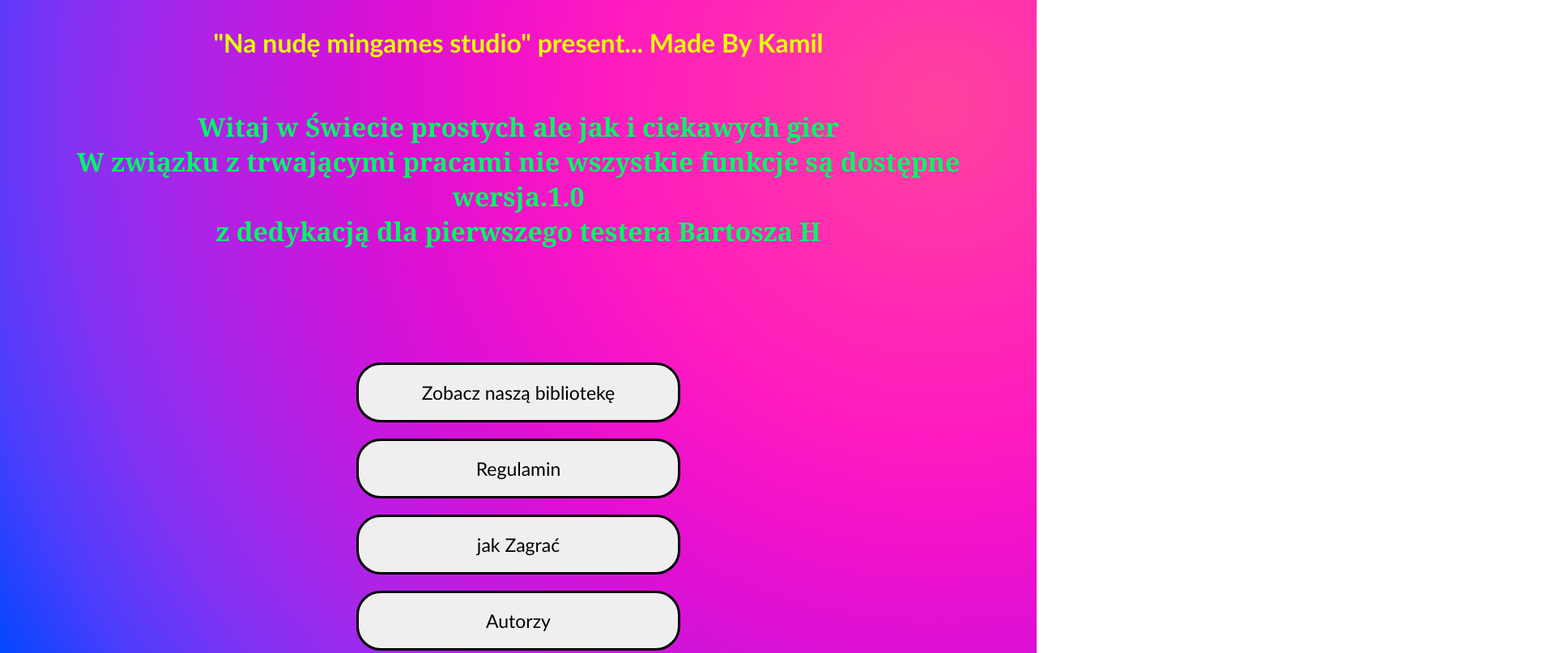
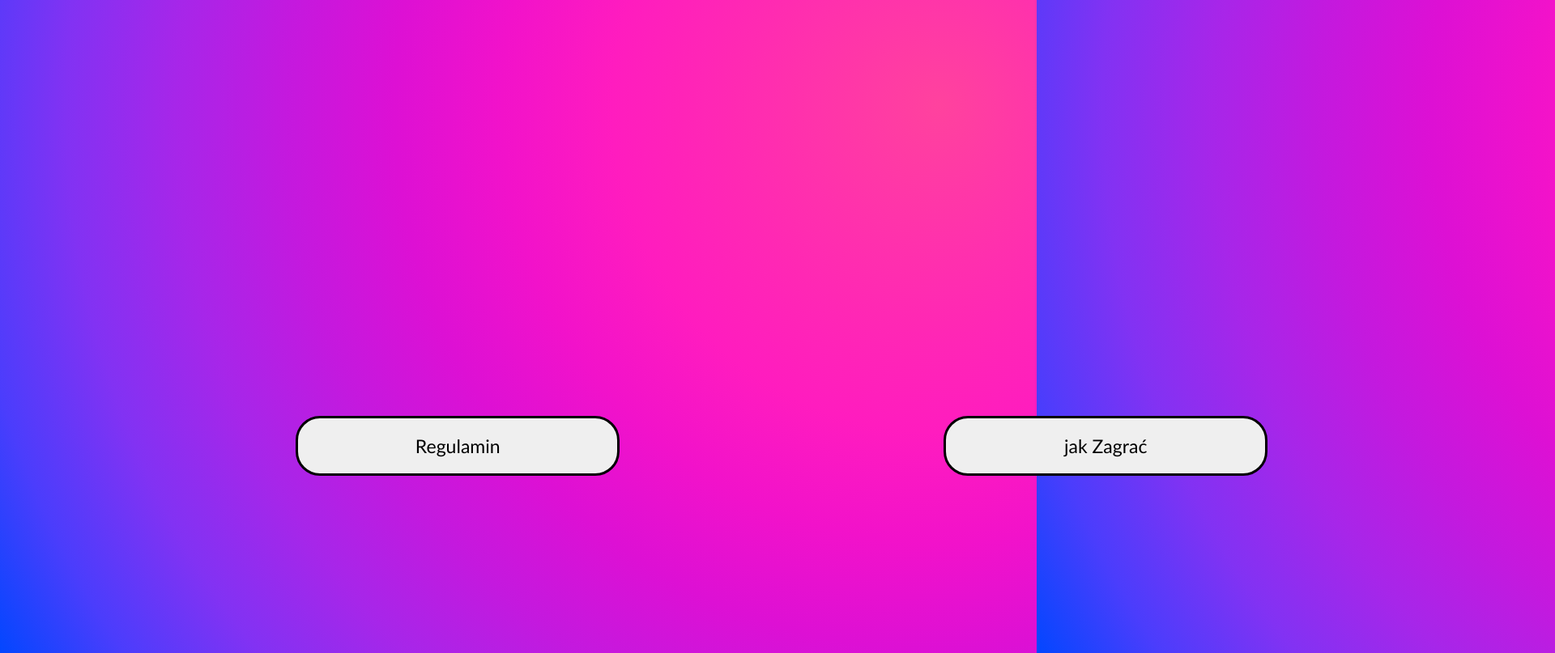
Before and after one commit to KamilProgramajster/strona12, a plain HTML site: page index.html in a window 1280 px wide. Shown: the top 807 px of the page at 81% size, 1920 px wide, since content can reach past the window. Drawn offline with Linux system fonts and the light colour scheme.

Commit message:
Update index.html

```diff
--- a/index.html
+++ b/index.html
@@ -4,9 +4,9 @@
         <meta name="viewport" content="width=device-width, initial-scale=1.0">
         <title>Menu</title>
     </head>
-    <body style="background-image: radial-gradient(circle at 90.63% 15.91%, #ff429e 0, #ff35a9 10%, #ff28b4 20%, #ff1cbf 30%, #f212ca 40%, #dd10d4 50%, #c419de 60%, #a726e9 70%, #8232f3 80%, #4b3dfc 90%, #0047ff 100%);height:100vh;display:flex; justify-content: center;align-items: center;">
+    <body style="background-image: radial-gradient(circle at 90.63% 15.91%, #ff429e 0, #ff35a9 10%, #ff28b4 20%, #ff1cbf 30%, #f212ca 40%, #dd10d4 50%, #c419de 60%, #a726e9 70%, #8232f3 80%, #4b3dfc 90%, #0047ff 100%);height:100vh;">
         <div id="container">
-            <div class="typewriter">
+            <div class="typewriter"
                 <h1>"Na nudę mingames studio" present... Made By Kamil</h1>
             </div>
             <div id="naglowek">
@@ -45,6 +45,7 @@
             width: 1200px;
             margin-left: auto;
             margin-right:auto;
+            display:flex; justify-content: center;align-items: center;
         }
         #naglowek{
             color:rgb(0, 247, 103);
```
